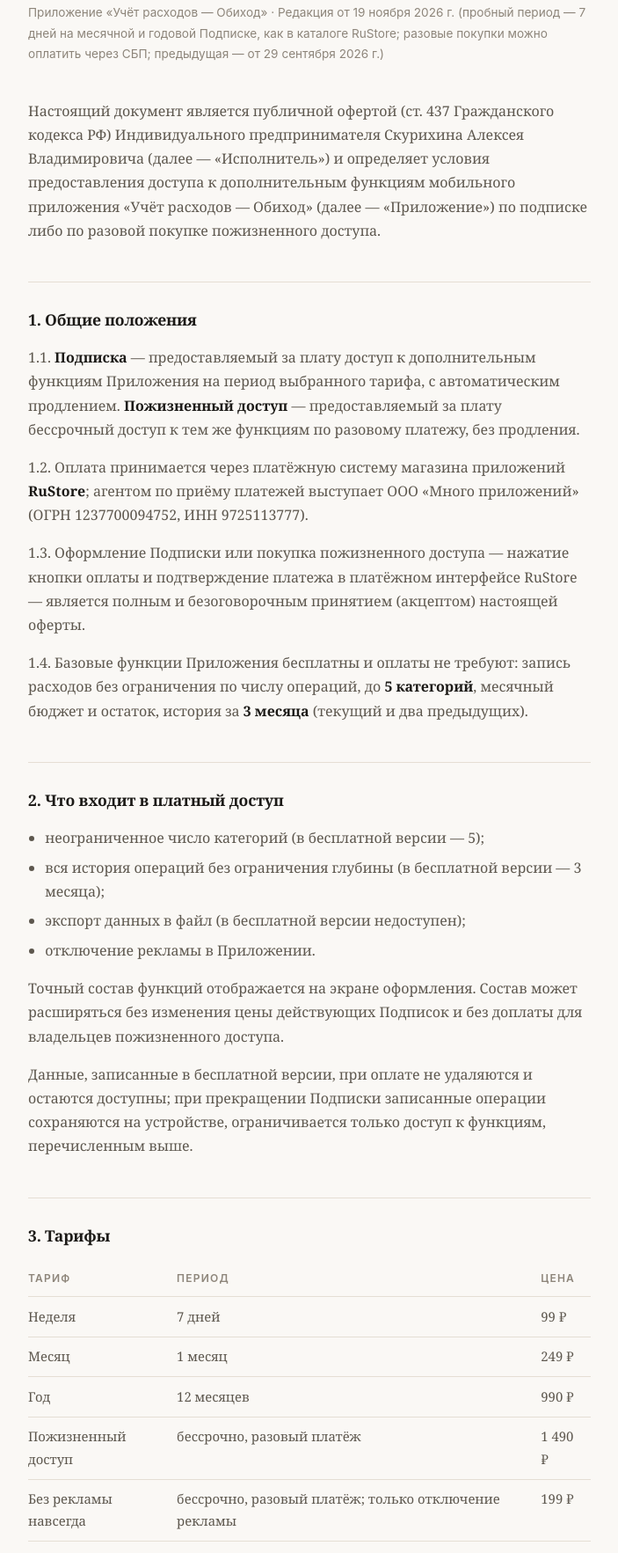
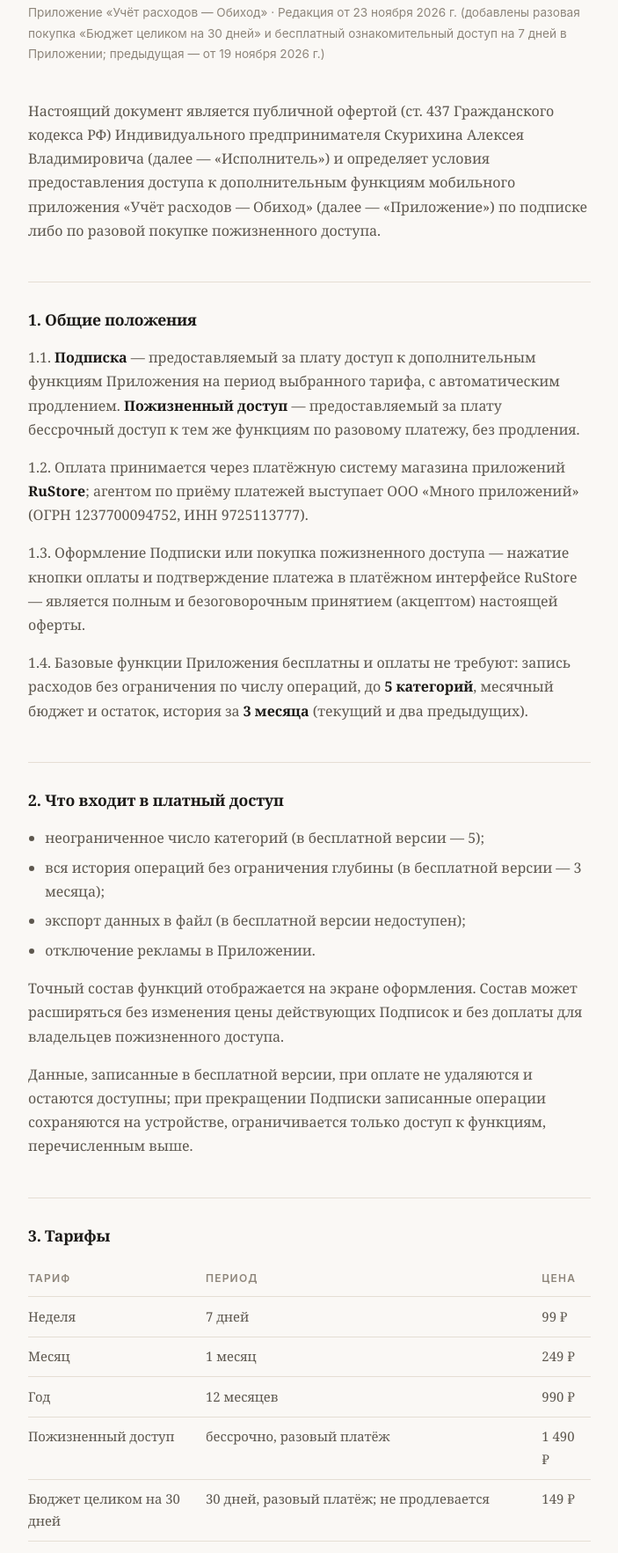
Before and after one commit to isumvek/obihodapp, a plain HTML site: page budget/offer/index.html in a window 1280 px wide. Shown: the part 223-1988 px from the top of the page at 88% size, without its empty margins (288-991 px from the left). Drawn offline with Linux system fonts and the light colour scheme.

Commit message:
budget/offer: разовая покупка «Бюджет целиком на 30 дней» — 149 ₽ (в приложении с 1.0.30) и бесплатный ознакомительный доступ на 7 дней (4.5); редакция 23.11.2026
Co-Authored-By: Claude Fable 5.2 <noreply@anthropic.com>

```diff
--- a/budget/offer/index.html
+++ b/budget/offer/index.html
@@ -90,7 +90,7 @@
 </div>
 
 <h1>Публичная оферта на подписку</h1>
-<p class="rev">Приложение «Учёт расходов — Обиход» · Редакция от 19 ноября 2026 г. (пробный период — 7 дней на месячной и годовой Подписке, как в каталоге RuStore; разовые покупки можно оплатить через СБП; предыдущая — от 29 сентября 2026 г.)</p>
+<p class="rev">Приложение «Учёт расходов — Обиход» · Редакция от 23 ноября 2026 г. (добавлены разовая покупка «Бюджет целиком на 30 дней» и бесплатный ознакомительный доступ на 7 дней в Приложении; предыдущая — от 19 ноября 2026 г.)</p>
 
 <p>Настоящий документ является публичной офертой (ст. 437 Гражданского кодекса РФ) Индивидуального предпринимателя Скурихина Алексея Владимировича (далее — «Исполнитель») и определяет условия предоставления доступа к дополнительным функциям мобильного приложения «Учёт расходов — Обиход» (далее — «Приложение») по подписке либо по разовой покупке пожизненного доступа.</p>
 
@@ -118,12 +118,14 @@
   <tr><td>Месяц</td><td>1 месяц</td><td>249 ₽</td></tr>
   <tr><td>Год</td><td>12 месяцев</td><td>990 ₽</td></tr>
   <tr><td>Пожизненный доступ</td><td>бессрочно, разовый платёж</td><td>1 490 ₽</td></tr>
+  <tr><td>Бюджет целиком на 30 дней</td><td>30 дней, разовый платёж; не продлевается</td><td>149 ₽</td></tr>
   <tr><td>Без рекламы навсегда</td><td>бессрочно, разовый платёж; только отключение рекламы</td><td>199 ₽</td></tr>
 </table>
 </div>
 <p>Цены указаны в российских рублях. НДС не облагается: Исполнитель применяет упрощённую систему налогообложения (гл. 26.2 Налогового кодекса РФ).</p>
 <p><strong>«Без рекламы навсегда»</strong> — разовая покупка, которая отключает рекламу в Приложении и не даёт доступа к платным функциям (категории сверх бесплатных, история, экспорт); подпиской не является, не продлевается, восстанавливается при переустановке через «Восстановить покупки». Подписка и пожизненный доступ уже включают отсутствие рекламы.</p>
 <p><strong>Пожизненный доступ подпиской не является</strong>: он оплачивается один раз, не продлевается, не требует отмены и действует, пока Приложение поддерживается Исполнителем. Правила разделов 4, 5 и 7 настоящей оферты, относящиеся к автопродлению, пробному периоду и отмене, к нему не применяются.</p>
+<p><strong>«Бюджет целиком на 30 дней»</strong> — разовая покупка: доступ к платным функциям Приложения и отсутствие рекламы на 30 дней с момента подтверждения оплаты. Подпиской не является: не продлевается автоматически и не требует отмены. Повторная покупка до окончания срока прибавляет 30 дней к оставшимся. Доступ действует на устройстве, на котором совершена покупка; после переустановки Приложения он может не восстановиться — об этом сообщается на экране до оплаты. Правила разделов 4, 5 и 7 настоящей оферты, относящиеся к автопродлению, пробному периоду и отмене, к этой покупке не применяются; возврат производится по правилам раздела 8.</p>
 <p>Изменение цены не затрагивает уже оформленные Подписки и уже оплаченный пожизненный доступ: новая цена действует только для покупок, совершённых после её публикации.</p>
 
 <h2>4. Пробный период</h2>
@@ -131,6 +133,7 @@
 <p>4.2. Не позднее чем за сутки до окончания пробного периода Приложение направляет напоминание. Если Подписка не отменена до окончания пробного периода, происходит списание по выбранному тарифу.</p>
 <p>4.3. Отмена в течение пробного периода бесплатна: списание не производится, доступ сохраняется до конца пробного периода.</p>
 <p>4.4. Пробный период предоставляется только на Подписку. Пожизненный доступ пробного периода не имеет и оплачивается сразу.</p>
+<p>4.5. Помимо пробного периода Подписки, Приложение может один раз предоставить бесплатный ознакомительный доступ к платным функциям на 7 дней — без оплаты, без указания платёжных данных и без входа в RuStore. По его окончании списаний не происходит: доступ к платным функциям прекращается, записанные операции и категории сохраняются.</p>
 
 <h2>5. Оплата и автопродление</h2>
 <p>5.1. Оплата производится через платёжную систему RuStore банковской картой или SberPay. Разовые покупки (пожизненный доступ, «Без рекламы») также можно оплатить через СБП, если этот способ доступен в платёжной форме RuStore. Оплата по СБП для подписок платёжной системой не поддерживается.</p>
```
